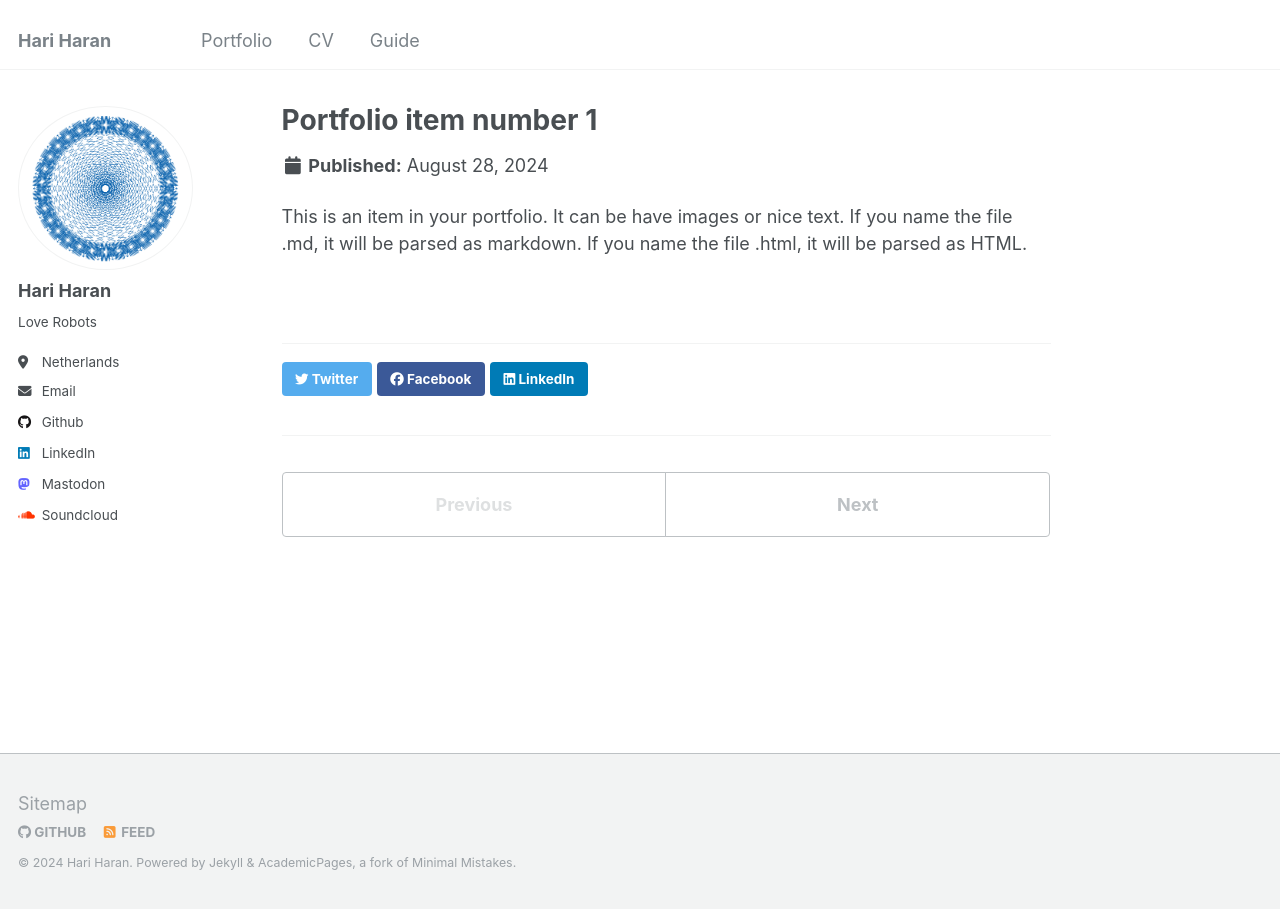
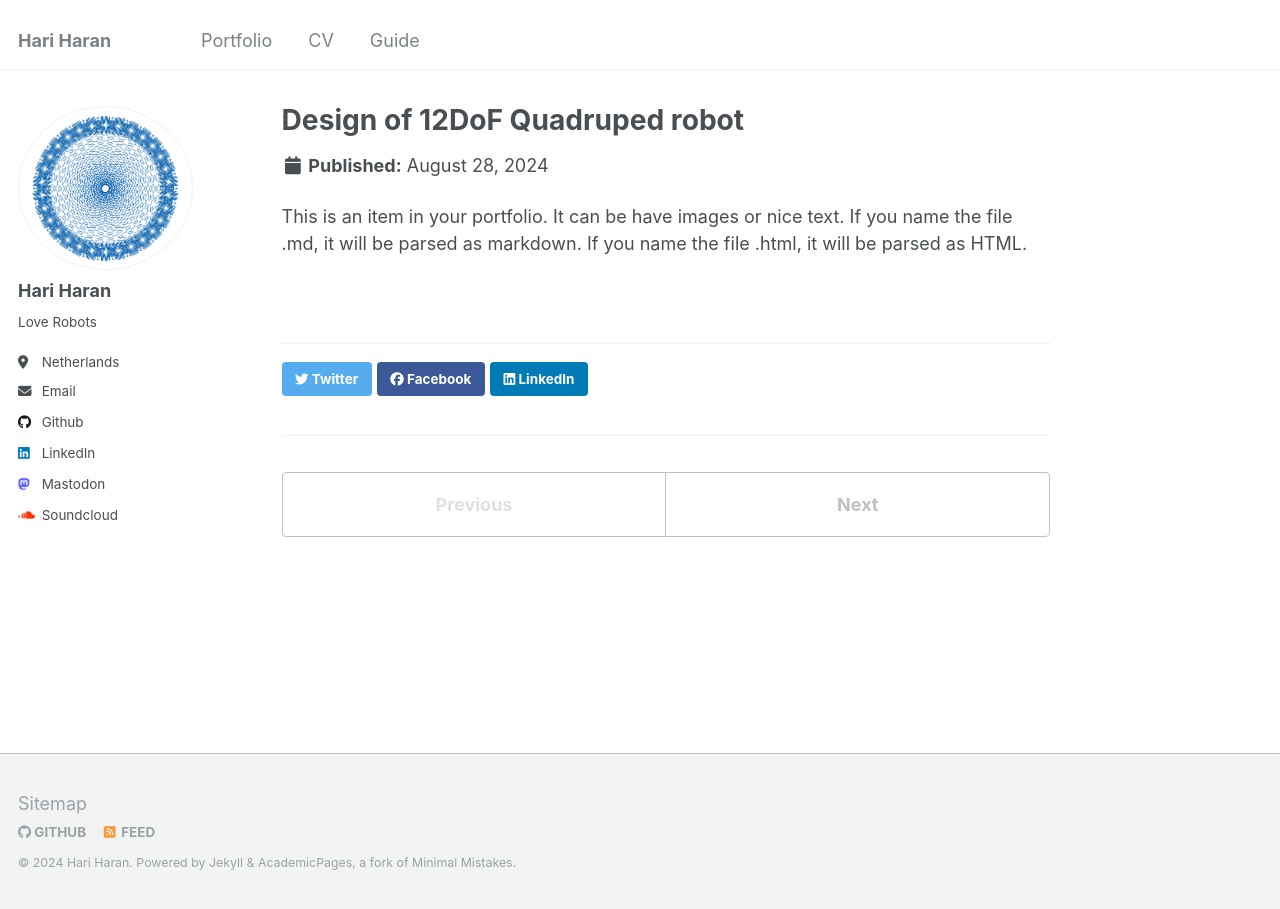
Before and after one commit to hariharan382/drint.github.io, a Jekyll site: the page built from _portfolio/portfolio-1.md, in a window 1280 px wide. Built offline with Jekyll 4.4.1, drawn with Linux system fonts in a browser that asks for light colours.

Commit message:
personal data

```diff
--- a/_portfolio/portfolio-1.md
+++ b/_portfolio/portfolio-1.md
@@ -1,6 +1,6 @@
 ---
-title: "Portfolio item number 1"
-excerpt: "Short description of portfolio item number 1<br/><img src='/images/500x300.png'>"
+title: "Design of 12DoF Quadruped robot"
+excerpt: "Inspired from staford Pupper, I designed this robot to 3d printable as the orgin 1<br/><img src='/images/500x300.png'>"
 collection: portfolio
 ---
 
```
